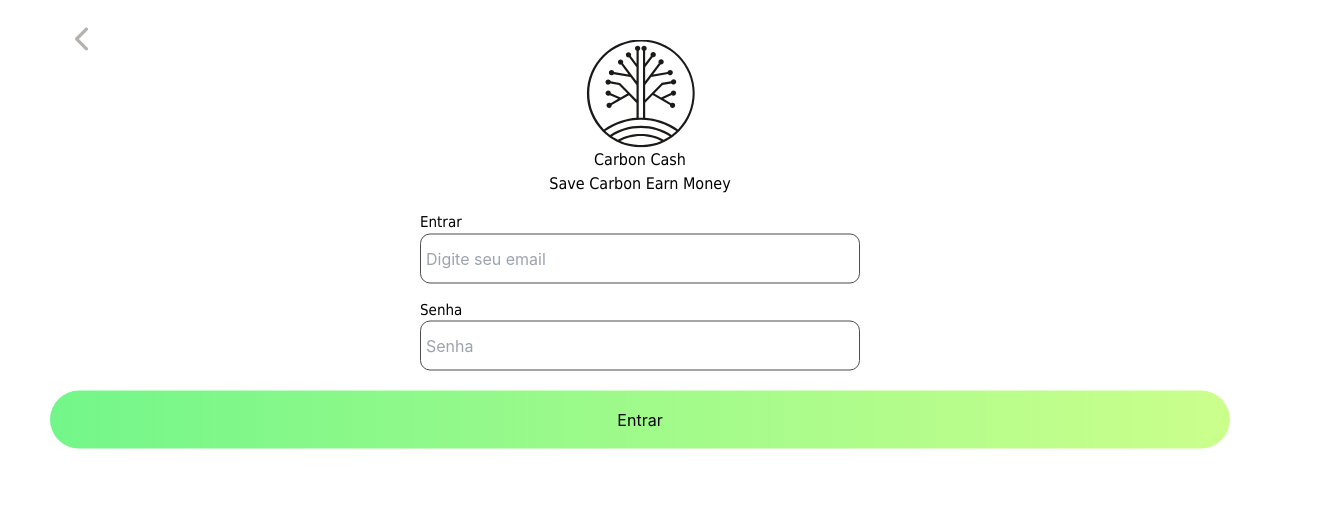
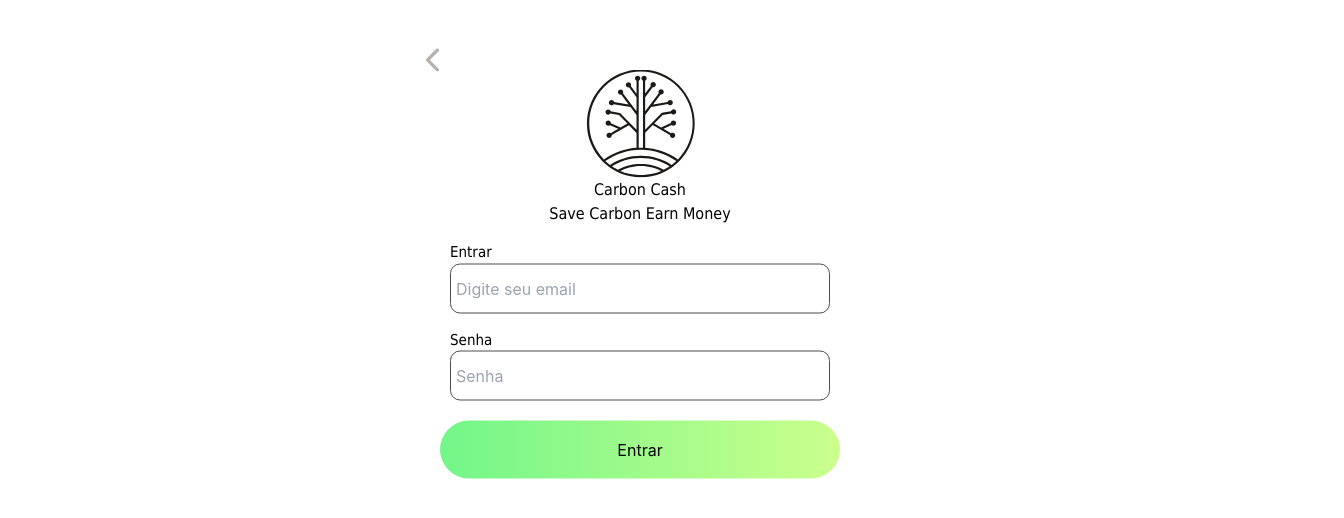
Before and after one commit to rafaelfrisch/hackathon-open-finance-front, a React (Create React App) app: page /login in a window 1280 px wide. Shown: the top 518 px of the page, 1344 px wide, since content can reach past the window. Built offline with nearby package versions, Linux system fonts and the light colour scheme.

Commit message:
Register and Login

```diff
--- a/src/pages/Login/index.js
+++ b/src/pages/Login/index.js
@@ -23,8 +23,8 @@ export default function LoginPage(){
                 onClick={ () => history(-1)}
                 />
             </div>
+                <img src={Arvore} />
 
-            <img src={Arvore} />
                 <h1>Carbon Cash</h1>
                 <p>Save Carbon Earn Money</p>
 
--- a/src/pages/Login/styles.css
+++ b/src/pages/Login/styles.css
@@ -10,11 +10,12 @@
     margin-left: auto;
     padding-left: 30px;
     padding-right: 30px;
-    /* max-width: 500px;
-    width: 100%; */
+    max-width: 500px;
+    width: 100%;
     flex-direction: column;
     justify-content: center;
     align-items: center;
+    margin-bottom: 50px;
 }
 
 .loginpage-container .arrow-container{
@@ -32,6 +33,14 @@
 
 .loginpage-container img{
     position: relative;
-    margin-top: 40px;
+    margin-top: 50px;
     display: block;
 }
+
+
+
+@media (min-width: 500px){
+    .loginpage-container{
+        margin-top: 25px;
+    }
+}
--- a/src/pages/Register/styles.css
+++ b/src/pages/Register/styles.css
@@ -7,12 +7,14 @@
     padding-left: 20px;
     padding-right: 20px;
     width: 100%;
+    max-width: 500px;
     margin-right: auto;
     margin-left: auto;
     display: flex;
     flex-direction: column;
     justify-content: center;
     align-items: center;
+    margin-bottom: 50px;
 }
 .register-container .arrow-container{
     justify-content: left;
```
Also changed, not shown: src/assets/logo.png (added). Lines whose indentation alone changed are shown as unchanged.
